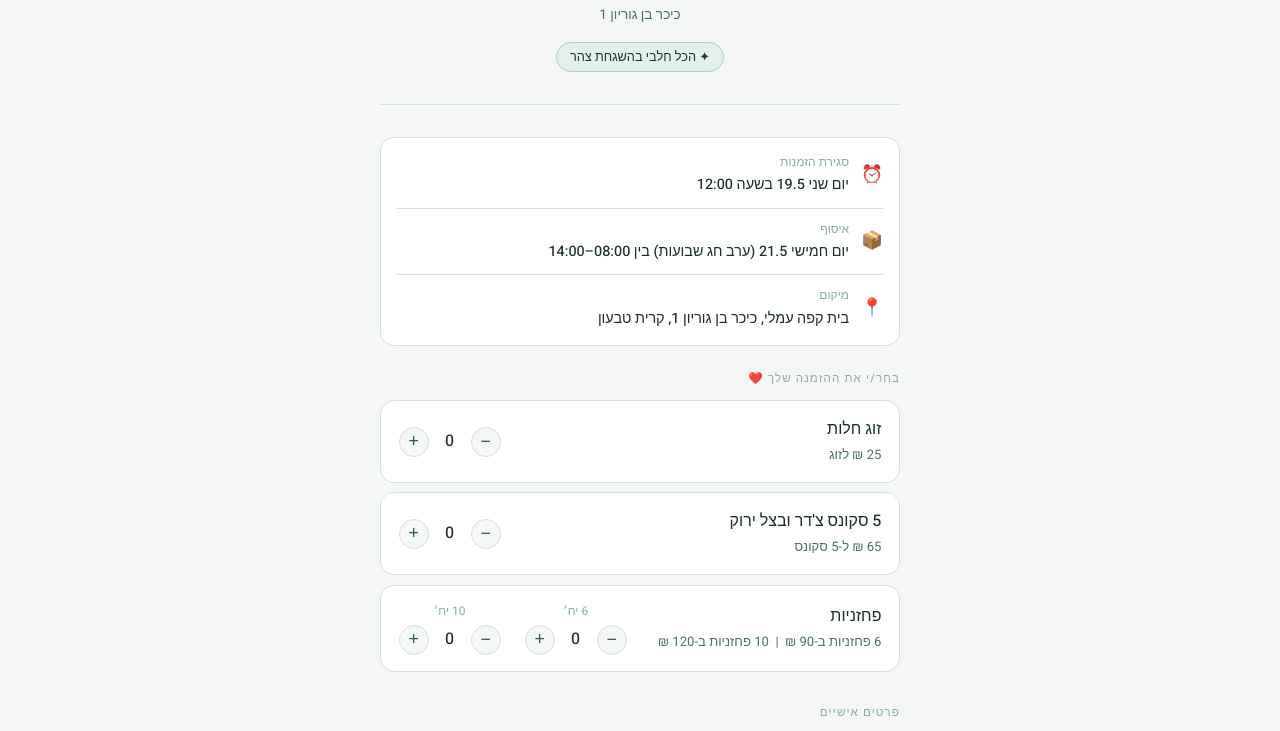
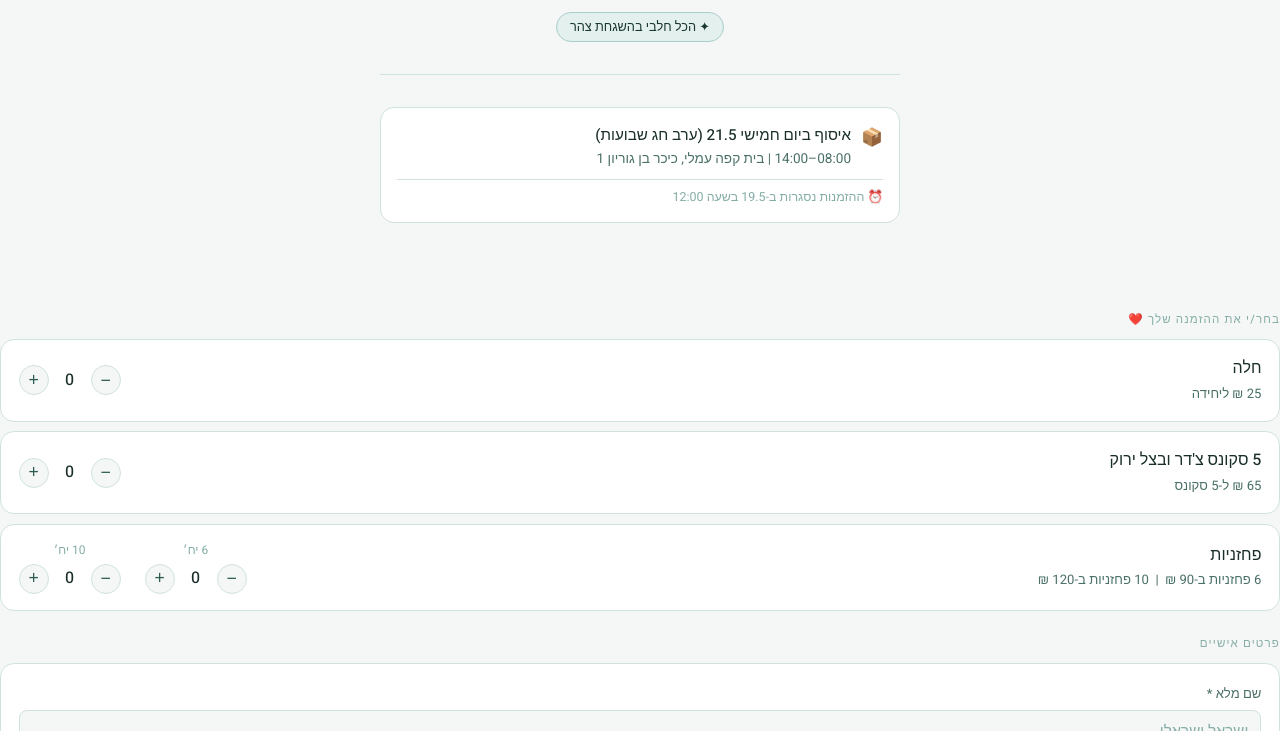
Before and after one commit to aviadvir123/ordered, a plain HTML site: page index.html in a window 1280 px wide. Shown: the part 216-947 px from the top of the page. Drawn offline with Linux system fonts and the light colour scheme.

Commit message:
Update index.html

```diff
--- a/index.html
+++ b/index.html
@@ -64,14 +64,14 @@
     font-weight: 700;
     color: var(--brown-dark);
     line-height: 1.3;
-    margin-bottom: 0.4rem;
+    margin-bottom: 0.25rem;
   }
 
   .header .cafe-name {
     font-size: 0.95rem;
     font-weight: 500;
     color: var(--brown-mid);
-    margin-bottom: 0.2rem;
+    margin-bottom: 0.75rem;
   }
 
   .header .cafe-addr {
@@ -119,11 +119,11 @@
     letter-spacing: 0.1em;
     text-transform: uppercase;
     color: var(--text-hint);
-    margin: 0 0 0.75rem;
+    margin: 0 0 0.6rem;
   }
 
   /* ITEM CARDS */
-  .items-list { margin-bottom: 2rem; }
+  .items-list { margin-bottom: 1.5rem; }
 
   .item-card {
     background: var(--warm-white);
@@ -264,7 +264,7 @@
     border: 1px solid var(--border);
     border-radius: var(--radius);
     padding: 1.25rem 1.1rem;
-    margin-bottom: 2rem;
+    margin-bottom: 1.5rem;
   }
 
   .field { margin-bottom: 1rem; }
@@ -571,6 +571,40 @@
     height: 17px;
     fill: currentColor;
   }
+
+  .pickup-card {
+    background: var(--warm-white);
+    border: 1px solid var(--border);
+    border-radius: var(--radius);
+    padding: 0.9rem 1rem;
+    margin-bottom: 1.5rem;
+  }
+  .pickup-main {
+    display: flex;
+    align-items: flex-start;
+    gap: 10px;
+    margin-bottom: 8px;
+  }
+  .pickup-icon { font-size: 1.1rem; flex-shrink: 0; margin-top: 1px; }
+  .pickup-title {
+    display: block;
+    font-size: 0.95rem;
+    font-weight: 500;
+    color: var(--text-main);
+    margin-bottom: 2px;
+  }
+  .pickup-hours {
+    display: block;
+    font-size: 0.85rem;
+    color: var(--text-muted);
+  }
+  .pickup-deadline {
+    font-size: 0.78rem;
+    color: var(--text-hint);
+    margin: 0;
+    padding-top: 8px;
+    border-top: 1px solid var(--border);
+  }
 </style>
 </head>
 <body>
@@ -579,35 +613,23 @@
   <header class="header">
     <span class="logo-mark">🌾</span>
     <h1>מאפים נהדרים לקחת הביתה</h1>
-    <p class="cafe-name">בית קפה עמלי, קרית טבעון</p>
-    <p class="cafe-addr">כיכר בן גוריון 1</p>
+    <p class="cafe-name">קפה עמלי</p>
     <span class="kosher-badge">✦ הכל חלבי בהשגחת צהר</span>
   </header>
 
-  <div class="info-banner">
-    <div class="info-row">
-      <span class="info-icon">⏰</span>
+  <div class="pickup-card">
+    <div class="pickup-main">
+      <span class="pickup-icon">📦</span>
       <div>
-        <span class="info-label">סגירת הזמנות</span>
-        <span class="info-value">יום שני 19.5 בשעה 12:00</span>
+        <span class="pickup-title">איסוף ביום חמישי 21.5 (ערב חג שבועות)</span>
+        <span class="pickup-hours">08:00–14:00 | בית קפה עמלי, כיכר בן גוריון 1</span>
       </div>
     </div>
-    <div class="info-divider"></div>
-    <div class="info-row">
-      <span class="info-icon">📦</span>
-      <div>
-        <span class="info-label">איסוף</span>
-        <span class="info-value">יום חמישי 21.5 (ערב חג שבועות) בין 08:00–14:00</span>
-      </div>
+    <p class="pickup-deadline">⏰ ההזמנות נסגרות ב-19.5 בשעה 12:00</p>
+  </div>
+
     </div>
-    <div class="info-divider"></div>
-    <div class="info-row">
-      <span class="info-icon">📍</span>
-      <div>
-        <span class="info-label">מיקום</span>
-        <span class="info-value">בית קפה עמלי, כיכר בן גוריון 1, קרית טבעון</span>
-      </div>
-    </div>
+
   </div>
 
   <p class="section-label">בחר/י את ההזמנה שלך ❤️</p>
@@ -617,8 +639,8 @@
     <div class="item-card" id="card-challah">
       <div class="item-row">
         <div class="item-info">
-          <p class="item-name">זוג חלות</p>
-          <p class="item-price">25 ₪ לזוג</p>
+          <p class="item-name">חלה</p>
+          <p class="item-price">25 ₪ ליחידה</p>
         </div>
         <div class="qty-wrap">
           <button class="qty-btn" onclick="changeQty('challah',-1)" aria-label="הפחת">−</button>
@@ -760,7 +782,7 @@
   const BIT_PHONE  = '0505972008';
 
   const ITEMS = {
-    challah:  { name: 'זוג חלות',                  price: 25  },
+    challah:  { name: 'חלה',                  price: 25  },
     scones:   { name: "5 סקונס צ'דר ובצל ירוק",   price: 65  },
     eclair6:  { name: '6 פחזניות',                  price: 90  },
     eclair10: { name: '10 פחזניות',                 price: 120 },
@@ -875,7 +897,7 @@
 
   function buildOrder() {
     const parts = [];
-    if (qty.challah  > 0) parts.push(qty.challah  + ' × זוג חלות');
+    if (qty.challah  > 0) parts.push(qty.challah  + ' × חלה');
     if (qty.scones   > 0) parts.push(qty.scones   + ' × 5 סקונס');
     if (qty.eclair6  > 0) parts.push(qty.eclair6  + ' × 6 פחזניות');
     if (qty.eclair10 > 0) parts.push(qty.eclair10 + ' × 10 פחזניות');
```
